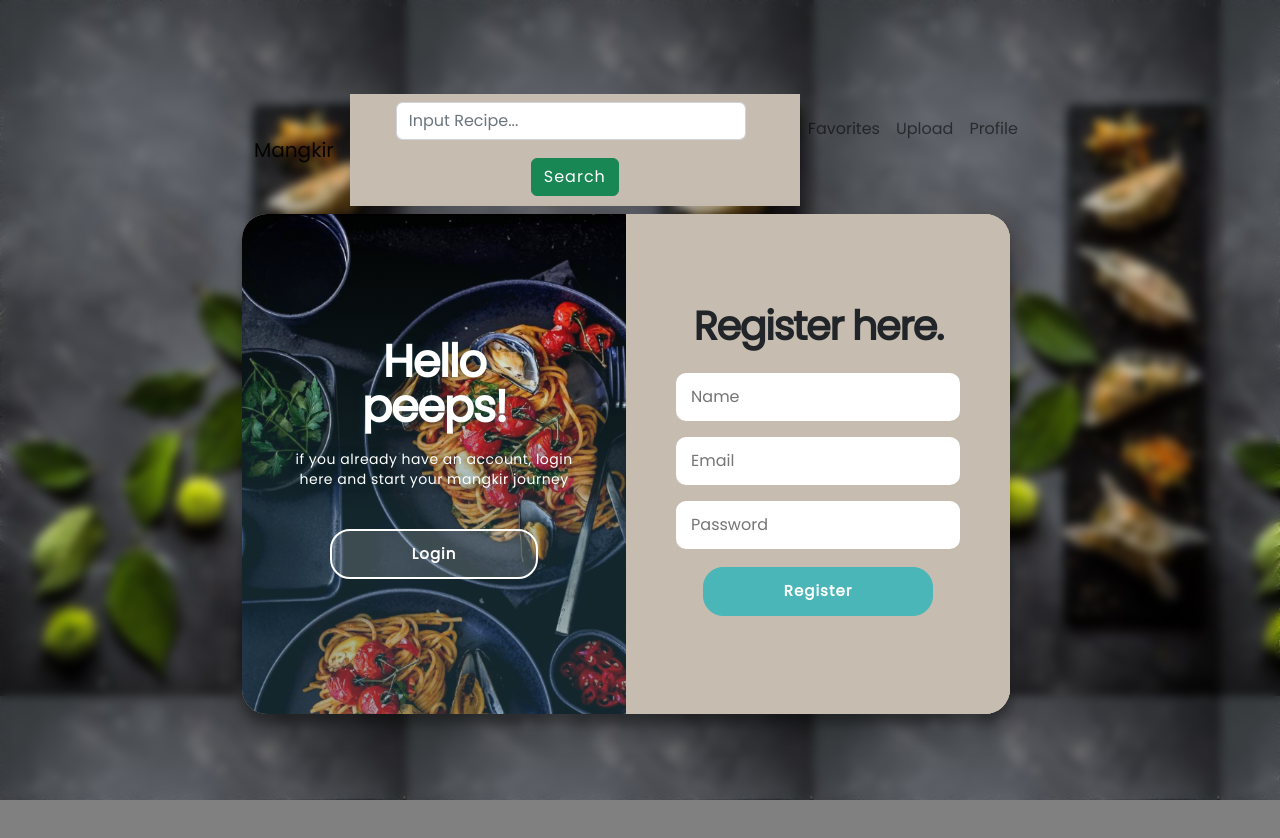
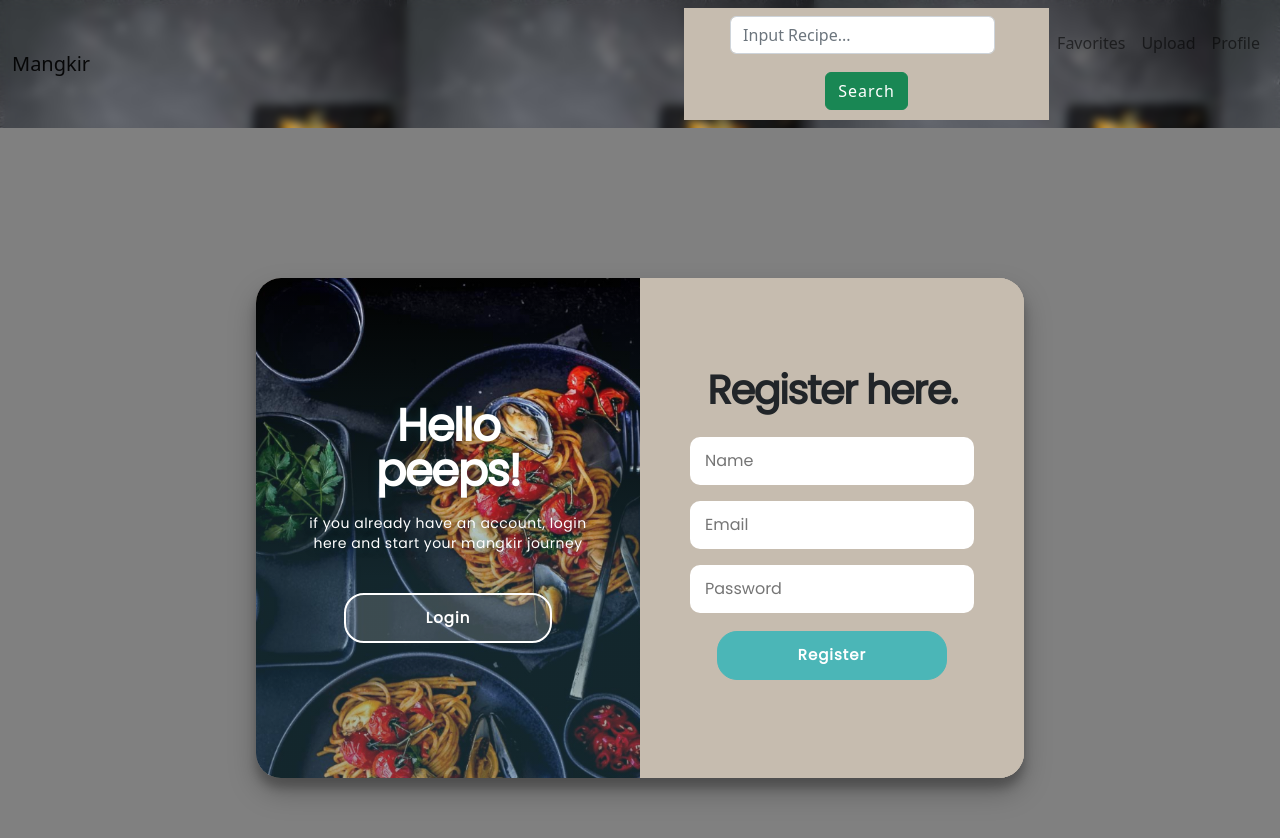
Before and after one commit to KamilZhafran/Mangkir-Web-Based, a React (Create React App) app: page /login-register in a window 1280 px wide. Shown: the top 838 px of the page. Before the commit the page ends 800 px from the top, so only its background shows below. Built offline with nearby package versions, Linux system fonts and the light colour scheme.

Commit message:
body login

```diff
--- a/src/pages/LoginRegister.js
+++ b/src/pages/LoginRegister.js
@@ -26,6 +26,7 @@ export class LoginRegister extends React.Component {
         }
 
         return (
+            <div className={styles.bodyLogin}>
                 <div className={`${styles.container} ${isContainerActive?` ${styles.rightPanelActive}`:''}`} id="container">
 
                     <div className={`${styles.formContainer} ${styles.registerContainer}`}>
@@ -76,6 +77,8 @@ export class LoginRegister extends React.Component {
                     </div>
 
                 </div>
+            </div>
+
         );
     }
 }
--- a/src/styles/LoginRegister.module.css
+++ b/src/styles/LoginRegister.module.css
@@ -3,7 +3,7 @@
     box-sizing: border-box;
 }
 
-body {
+.bodyLogin {
     display: flex;
     background-color: grey;
     justify-content: center;
```
Lines whose indentation alone changed are shown as unchanged.
